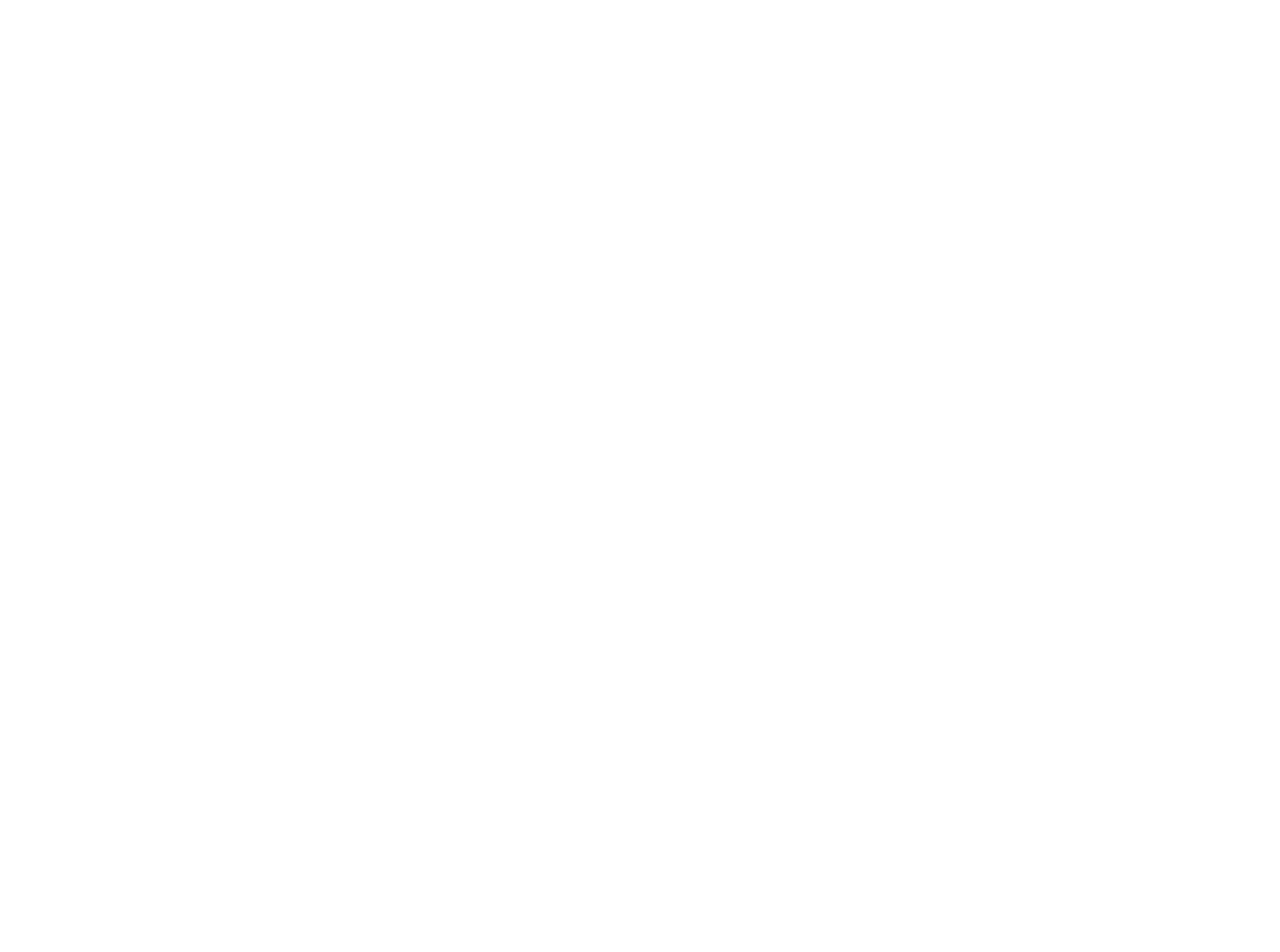
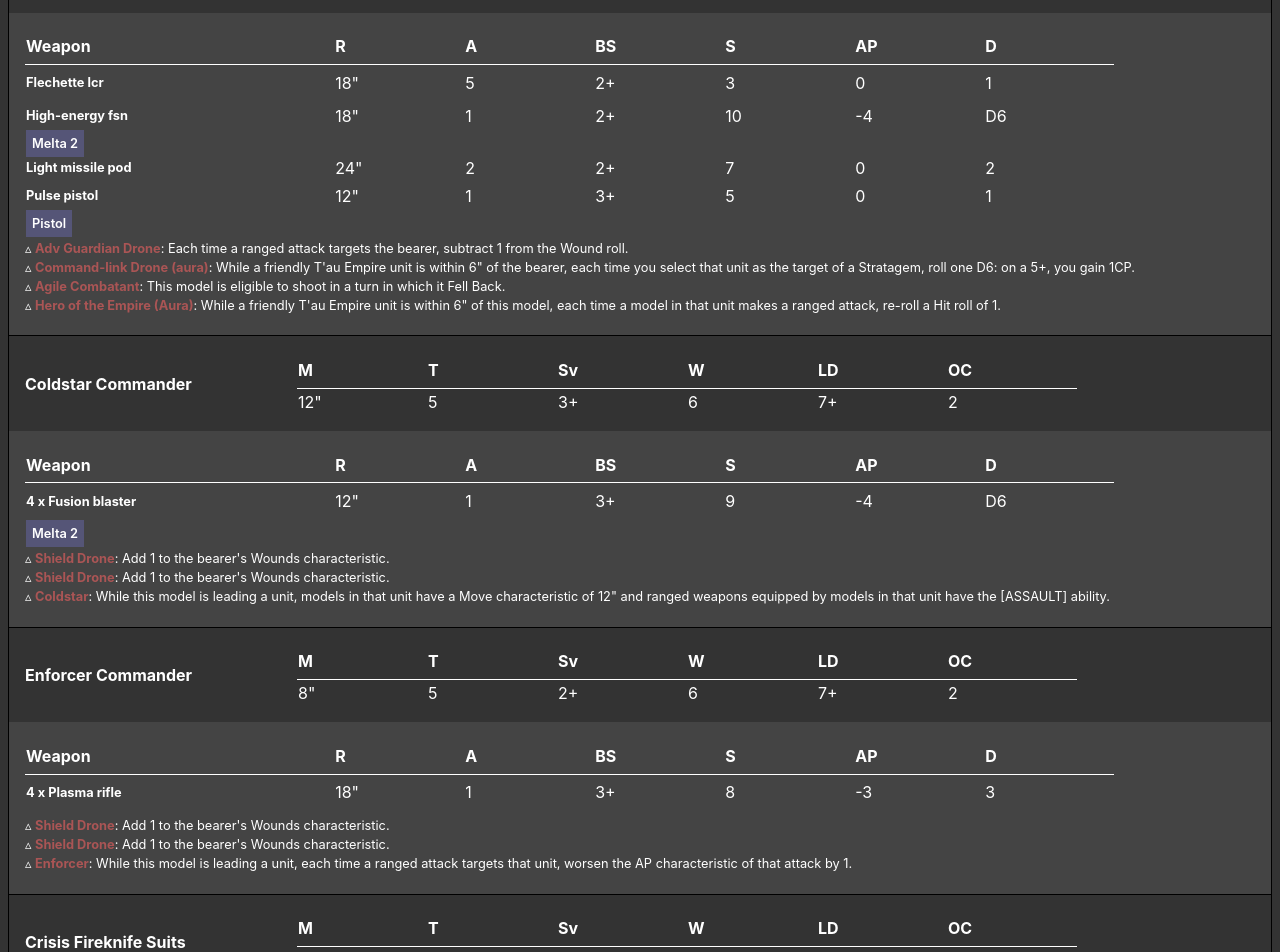
Before and after one commit to EwanMcA/BattleSheet, a React (Vite) app: page / in a window 1280 px wide. Shown: the part 1120-2072 px from the top of the page. Before the commit the page ends 1096 px from the top, so only its background shows below. Built offline with nearby package versions, Linux system fonts and the light colour scheme.

Commit message:
more styling updates and add some more units

```diff
--- a/src/App.tsx
+++ b/src/App.tsx
@@ -4,6 +4,7 @@
   ASSAULT = "Assault",
   DEV_WOUNDS = "Devastating Wounds",
   HEAVY = "Heavy",
+  MELTA_2 = "Melta 2",
   ONE_SHOT = "One Shot",
   PISTOL = "Pistol",
   RAPID_1 = "Rapid Fire 1",
@@ -161,6 +162,199 @@
           },
         ]}
       />
+      <Unit
+        name="Commander Shadowsun" // TODO: invuln save
+        stats={{
+          move: '10"',
+          toughness: "4",
+          save: "3+",
+          wounds: "6",
+          LD: "6+",
+          OC: "1",
+        }}
+        ranged={[
+          {
+            name: "Flechette lcr",
+            range: '18"',
+            attacks: "5",
+            bs: "2+",
+            strength: "3",
+            ap: "0",
+            damage: "1",
+            abilities: [],
+          },
+          {
+            name: "High-energy fsn",
+            range: '18"',
+            attacks: "1",
+            bs: "2+",
+            strength: "10",
+            ap: "-4",
+            damage: "D6",
+            abilities: [ABILITIES.MELTA_2],
+          },
+          {
+            name: "Light missile pod",
+            range: '24"',
+            attacks: "2",
+            bs: "2+",
+            strength: "7",
+            ap: "0",
+            damage: "2",
+            abilities: [],
+          },
+          {
+            name: "Pulse pistol",
+            range: '12"',
+            attacks: "1",
+            bs: "3+",
+            strength: "5",
+            ap: "0",
+            damage: "1",
+            abilities: [ABILITIES.PISTOL],
+          }
+        ]}
+        abilities={[
+          {
+            name: "Adv Guardian Drone",
+            description: "Each time a ranged attack targets the bearer, subtract 1 from the Wound roll.",
+          },
+          {
+            name: "Command-link Drone (aura)",
+            description: "While a friendly T'au Empire unit is within 6\" of the bearer, each time you select that unit as the target of a Stratagem, roll one D6: on a 5+, you gain 1CP.",
+          },
+          {
+            name: "Agile Combatant",
+            description:
+              "This model is eligible to shoot in a turn in which it Fell Back.",
+          },
+          {
+            name: "Hero of the Empire (Aura)",
+            description:
+              "While a friendly T'au Empire unit is within 6\" of this model, each time a model in that unit makes a ranged attack, re-roll a Hit roll of 1.",
+          },
+        ]}
+      />
+      <Unit
+        name="Coldstar Commander"
+        stats={{
+          move: '12"',
+          toughness: "5",
+          save: "3+",
+          wounds: "6",
+          LD: "7+",
+          OC: "2",
+        }}
+        ranged={[
+          {
+            name: "4 x Fusion blaster",
+            range: '12"',
+            attacks: "1",
+            bs: "3+",
+            strength: "9",
+            ap: "-4",
+            damage: "D6",
+            abilities: [ABILITIES.MELTA_2],
+          },
+        ]}
+        abilities={[
+          {
+            name: "Shield Drone",
+            description:
+              "Add 1 to the bearer's Wounds characteristic.",
+          },
+          {
+            name: "Shield Drone",
+            description:
+              "Add 1 to the bearer's Wounds characteristic.",
+          },
+          {
+            name: "Coldstar",
+            description:
+              "While this model is leading a unit, models in that unit have a Move characteristic of 12\" and ranged weapons equipped by models in that unit have the [ASSAULT] ability.",
+          },
+        ]}
+      />
+      <Unit
+        name="Enforcer Commander"
+        stats={{
+          move: '8"',
+          toughness: "5",
+          save: "2+",
+          wounds: "6",
+          LD: "7+",
+          OC: "2",
+        }}
+        ranged={[
+          {
+            name: "4 x Plasma rifle",
+            range: '18"',
+            attacks: "1",
+            bs: "3+",
+            strength: "8",
+            ap: "-3",
+            damage: "3",
+            abilities: [],
+          },
+        ]}
+        abilities={[
+          {
+            name: "Shield Drone",
+            description:
+              "Add 1 to the bearer's Wounds characteristic.",
+          },
+          {
+            name: "Shield Drone",
+            description:
+              "Add 1 to the bearer's Wounds characteristic.",
+          },
+          {
+            name: "Enforcer",
+            description:
+              "While this model is leading a unit, each time a ranged attack targets that unit, worsen the AP characteristic of that attack by 1.",
+          },
+        ]}
+      />
+      <Unit
+        name="Crisis Fireknife Suits"
+        stats={{
+          move: '10"',
+          toughness: "5",
+          save: "3+",
+          wounds: "4",
+          LD: "7+",
+          OC: "2",
+        }}
+        ranged={[
+          {
+            name: "2 x Plasma rifle",
+            range: '18"',
+            attacks: "1",
+            bs: "4+",
+            strength: "8",
+            ap: "-3",
+            damage: "3",
+            abilities: [],
+          },
+        ]}
+        abilities={[
+          {
+            name: "Shield Drone",
+            description:
+              "Add 1 to the bearer's Wounds characteristic.",
+          },
+          {
+            name: "Gun Drone",
+            description:
+              "20\" 2 5+ 5 0 1 [Assault] [Twin-linked]",
+          },
+          {
+            name: "Fireknife",
+            description:
+              "Each time a model in this unit makes a ranged attack, re-roll a Hit roll of 1. If that attack targets a unit that is at its Starting Strength, you can re-roll the Hit roll instead.",
+          },
+        ]}
+      />
     </>
   );
 }
--- a/src/Unit.module.css
+++ b/src/Unit.module.css
@@ -1,18 +1,22 @@
 .card {
   background-color: #444;
   box-sizing: border-box;
-  border: 1px solid #aaa;
+  border: solid #000;
+  border-width: 0 1px 1px 1px;
   color: #fff;
   max-width: 100%;
   text-align: left;
   width: 100%;
+
+  &:first-child {
+    border-top: 1px solid #000;
+  }
 
   .card_header {
     align-items: center;
     background: #333;
     display: flex;
     gap: 1rem;
-    margin-bottom: 1rem;
     padding: 16px;
 
     table {
@@ -35,7 +39,8 @@
 
   .weapon {
     font-size: 0.8rem;
-    min-width: 25vw;
+    max-width: 24vw;
+    min-width: 24vw;
 
     text-overflow: ellipsis;
     overflow: hidden;
```
